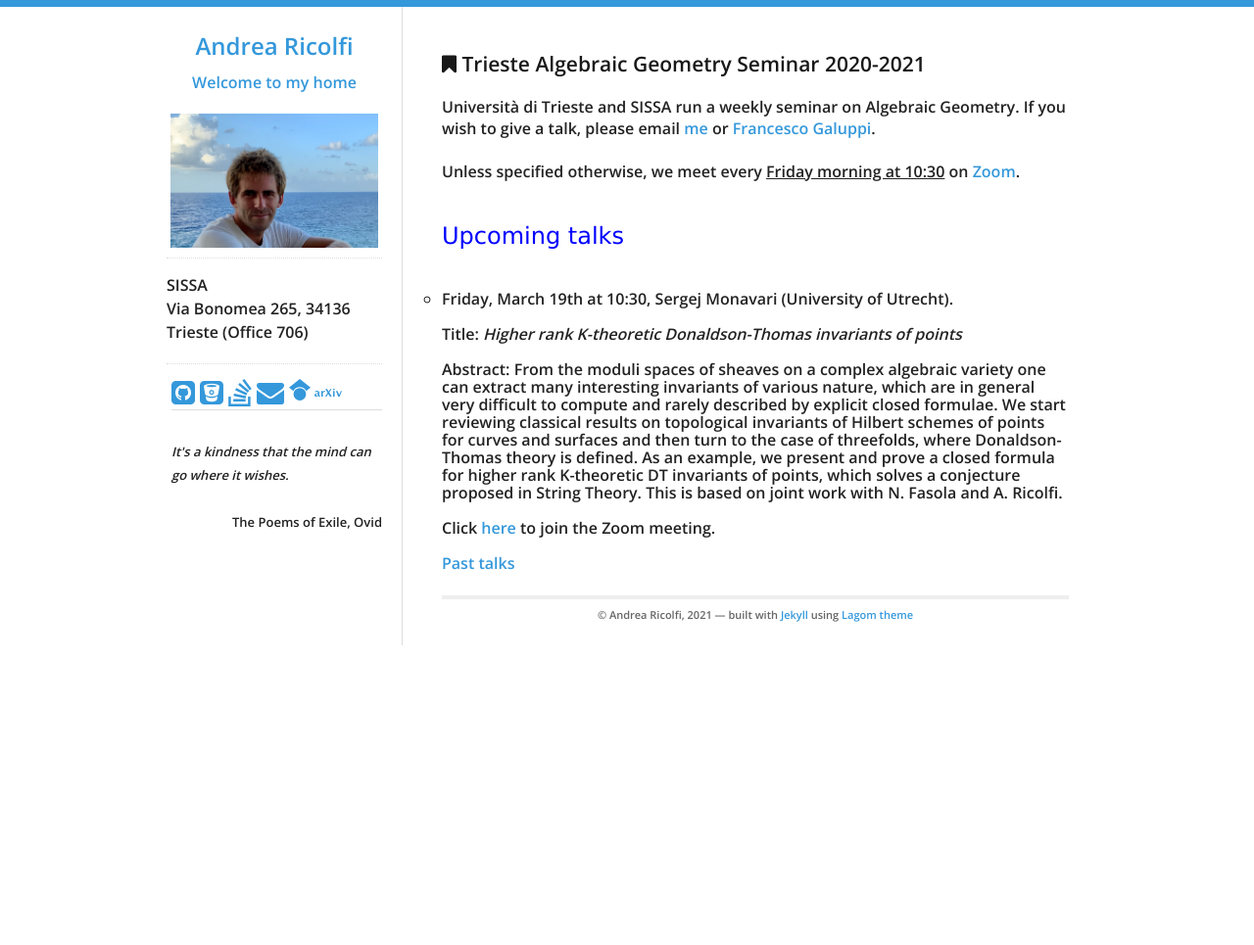
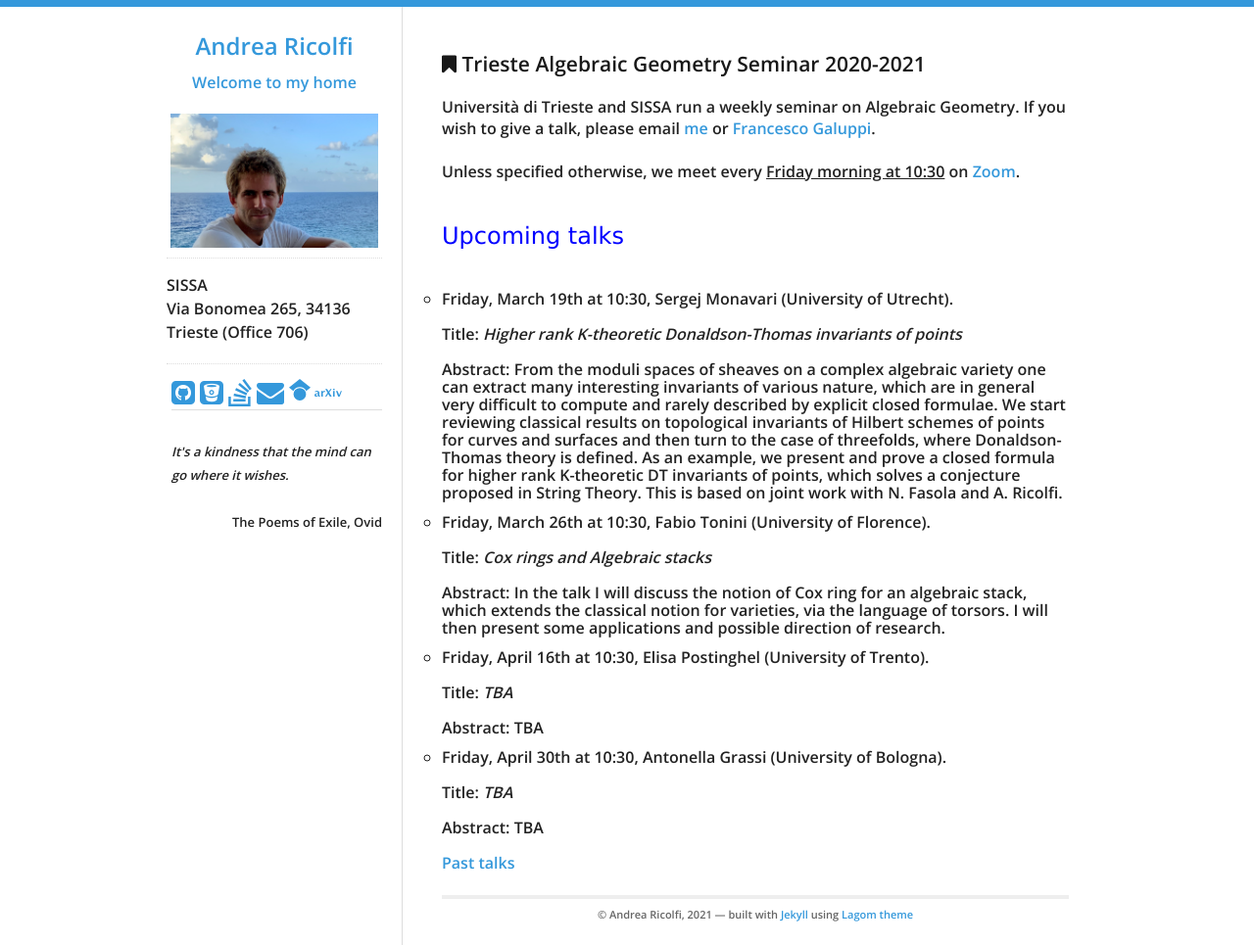
Before and after one commit to atricolfi/atricolfi.github.io, a Jekyll site: the page built from MATHEMATICS/AGseminar.html, in a window 1280 px wide. Shown: the whole page at 98% size. Built offline with Jekyll 4.4.1, drawn with Linux system fonts in a browser that asks for light colours; before the commit the page ends 907 px from its top, so only the background shows below that.

Commit message:
Update AGseminar.html

```diff
--- a/MATHEMATICS/AGseminar.html
+++ b/MATHEMATICS/AGseminar.html
@@ -36,15 +36,36 @@ Abstract:  From the moduli spaces of sheaves on a complex algebraic variety one
   to the case of threefolds, where Donaldson-Thomas theory is defined. As an example, we present and prove a closed formula
   for higher rank K-theoretic DT invariants of points, which solves a conjecture proposed in String Theory.
   This is based on joint work with N. Fasola and A. Ricolfi.
-     <br>
-     <br>
-     Click <a href="https://us02web.zoom.us/j/87239350702">here</a> to join the Zoom meeting.
 </li>
 
+<li> Friday, March 26th at 10:30, Fabio Tonini (University of Florence).
+<br>
+  <br>
+Title: <em>Cox rings and Algebraic stacks</em>
+   <br>
+  <br>
+Abstract:  In the talk I will discuss the notion of Cox ring for an algebraic stack,
+  which extends the classical notion for varieties, via the language of torsors.
+  I will then present some applications and possible direction of research.
+</li>
 
+<li> Friday, April 16th at 10:30, Elisa Postinghel (University of Trento).
+<br>
+  <br>
+Title: <em>TBA</em>
+   <br>
+  <br>
+Abstract:  TBA
+</li>
 
-
-
+<li> Friday, April 30th at 10:30, Antonella Grassi (University of Bologna).
+<br>
+  <br>
+Title: <em>TBA</em>
+   <br>
+  <br>
+Abstract:  TBA
+</li>
 
 </ul>
 
```
